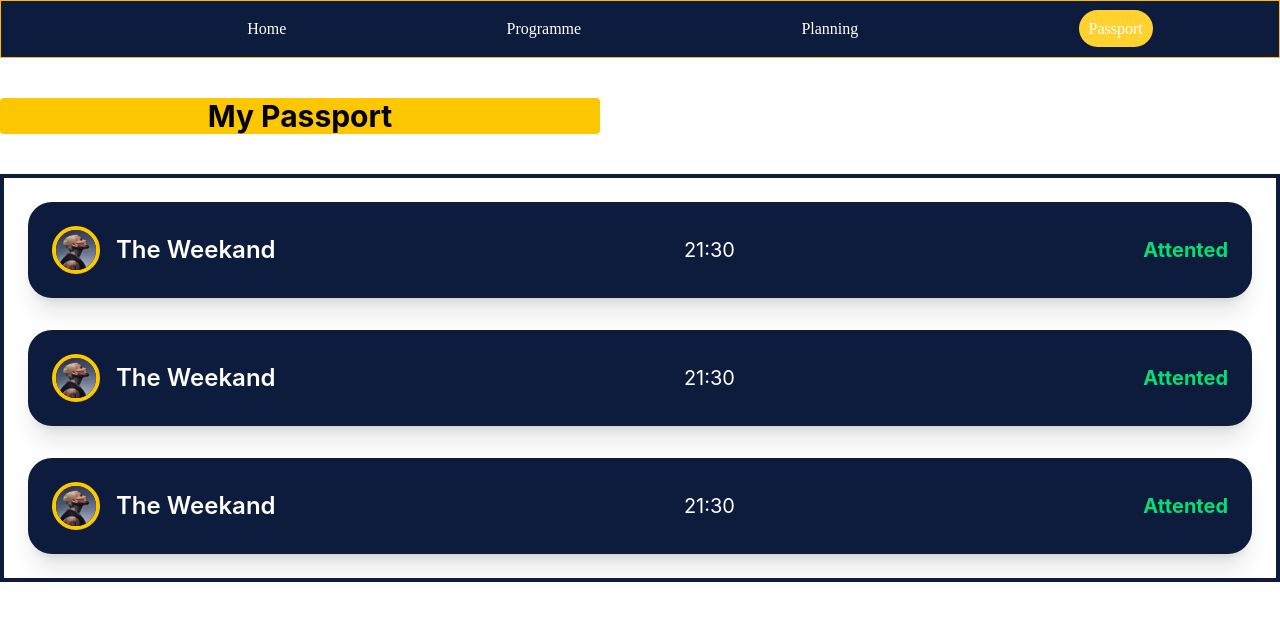
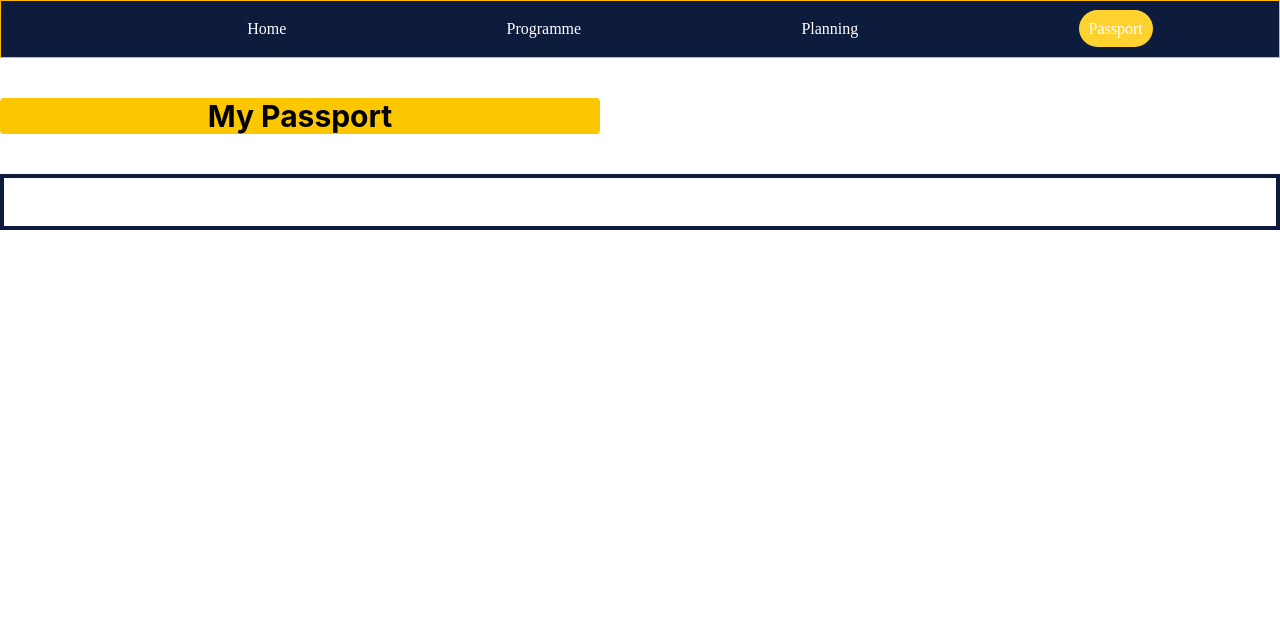
Before and after one commit to lilkodh/Festival-Mawazine, a React (Vite) app: page /passport in a window 1280 px wide. Shown: the top 620 px of the page. Built offline with nearby package versions, Linux system fonts and the light colour scheme.

Commit message:
add passport to local storage

```diff
--- a/src/App.jsx
+++ b/src/App.jsx
@@ -7,7 +7,6 @@
 import { Passport } from "./pages/Passport";
 import { Layout } from "./Componnents/Layout";
 function App() {
-
     const [planning, setPlanning] = useState(
   JSON.parse(localStorage.getItem("planning")) || []
 )
@@ -17,15 +16,23 @@
   localStorage.setItem("planning",JSON.stringify (planning))
 }, [planning]
 )
+const[passport,setPassport] = useState(
+  JSON.parse(localStorage.getItem("passport")) || []
+
+)
+
+useEffect(() => {
+  localStorage.setItem("passport",JSON.stringify(passport) )
+} ,[passport] )
 
   return (
     <Routes>
       <Route path="/" element={<Layout />}>
-        <Route index element={<Home />} />
+        <Route index element={<Home  />} />
         <Route path="programme" element={<Programme planning = {planning} setPlanning = {setPlanning}/>} />
         <Route path="planning" element={<Planning planning = {planning} setPlanning = {setPlanning}/>} />
-        <Route path="programme/:artistId" element={<Artistdetails />} />
-        <Route path="passport" element={<Passport />} />
+        <Route path="programme/:artistId" element={<Artistdetails passport={passport} setPassport={setPassport} />} />
+        <Route path="passport" element={<Passport passport={passport} />} />
       </Route>
     </Routes>
   );
--- a/src/pages/Artistdetails.jsx
+++ b/src/pages/Artistdetails.jsx
@@ -1,16 +1,21 @@
 
 import { useParams } from "react-router-dom";
 import { artists } from "../Data/Artistsdata";
-export const Artistdetails = () => {
+export const Artistdetails = ({passport,setPassport}) => {
 
   const {artistId} = useParams()
 
   const artist = artists.find(
         (artist) => artist.id === Number(artistId)
   )
+  const addToPassport = (artis)=> {
+    setPassport((prePaaaport)=> [...prePaaaport,artist])
+  }
 
   return (
+
     <div className="min-h-screen p-10 flex justify-center items-center ">
+
 
       <div className="border-4 border-[#0D1B3D] rounded-2xl p-2 w-200 h-150  ">
 
@@ -24,11 +29,13 @@
               className="w-28 h-28 rounded-full border-4 border-yellow-400 hover:scale-200 transition duration-2000"
             />
 
+
             <div className="mt-4">
 
               <h1 className="text-4xl font-bold mb-8">
                 {artist.name}
               </h1>
+
 
               <p className="mb-6 text-lg">
                {artist.location}
@@ -38,6 +45,7 @@
                 {artist.time}
               </p>
 
+
             </div>
           </div>
 
@@ -46,13 +54,16 @@
             <p className="text-sm text-center font-bold leading-10">
              {artist.description}
             </p>
-            <button className="border-2 bg-amber-50"> I was There </button>
 
           </div>
 
         </div>
+        <div className="flex justify-center mt-[-70px] ">
+            <button className=" text-2xl text-black   rounded-full p-2 bg-white hover:bg-green-400 scale-100 transition duration-500" onClick={() => addToPassport(artist)}> I was There </button >
+            </div>
       </div>
 
     </div>
+
   );
 };
--- a/src/pages/Home.jsx
+++ b/src/pages/Home.jsx
@@ -2,6 +2,8 @@
 import image2 from "../assets/chrisbrown.jpg";
 import image3 from "../assets/chrisbrown.jpg";
 export const Home = () => {
+
+
     return(
 <div >
 
--- a/src/pages/Passport.jsx
+++ b/src/pages/Passport.jsx
@@ -1,6 +1,6 @@
 import image2 from "../assets/chrisbrown.jpg";
 
-export const Passport = () => {
+export const Passport = ({passport}) => {
   return (
     <div className=" min-h-screen">
 
@@ -13,83 +13,36 @@
 
 
       <div className="border-4 border-[#0D1B3D] p-6 space-y-8">
-
+  {passport.map((artist)=> (
 
         <div className="bg-[#0D1B3D] rounded-3xl px-6 py-6 flex items-center justify-between text-white hover:scale-105 transition duration-500 shadow-xl">
 
-
           <div className="flex items-center gap-4">
-
+key={artist.id}
             <img
-              src={image2}
+              src={artist.image}
               alt="artist"
               className="w-12 h-12 rounded-full border-4 border-yellow-400"
             />
 
             <h2 className="text-2xl font-semibold">
-              The Weekand
+              {artist.name}
             </h2>
           </div>
 
 
           <p className="text-xl">
-            21:30
+            {artist.time}
           </p>
           <p className="text-green-400 text-xl font-bold">
             Attented
           </p>
         </div>
 
-        <div className="bg-[#0D1B3D] rounded-3xl px-6 py-6 flex items-center justify-between text-white hover:scale-105 transition duration-500 shadow-xl">
+  ))}
+      </div>
 
-          <div className="flex items-center gap-4">
+    </div>
 
-            <img
-              src={image2}
-              alt="artist"
-              className="w-12 h-12 rounded-full border-4 border-yellow-400"
-            />
-
-            <h2 className="text-2xl font-semibold">
-              The Weekand
-            </h2>
-          </div>
-
-          <p className="text-xl">
-            21:30
-          </p>
-
-          <p className="text-green-400 text-xl font-bold">
-            Attented
-          </p>
-        </div>
-
-        <div className="bg-[#0D1B3D] rounded-3xl px-6 py-6 flex items-center justify-between text-white hover:scale-105 transition duration-500 shadow-xl">
-
-          <div className="flex items-center gap-4">
-
-            <img
-              src={image2}
-              alt="artist"
-              className="w-12 h-12 rounded-full border-4 border-yellow-400"
-            />
-
-            <h2 className="text-2xl font-semibold">
-              The Weekand
-            </h2>
-          </div>
-
-          <p className="text-xl">
-            21:30
-          </p>
-
-          <p className="text-green-400 text-xl font-bold">
-            Attented
-          </p>
-
-        </div>
-
-      </div>
-    </div>
   );
 };
```
